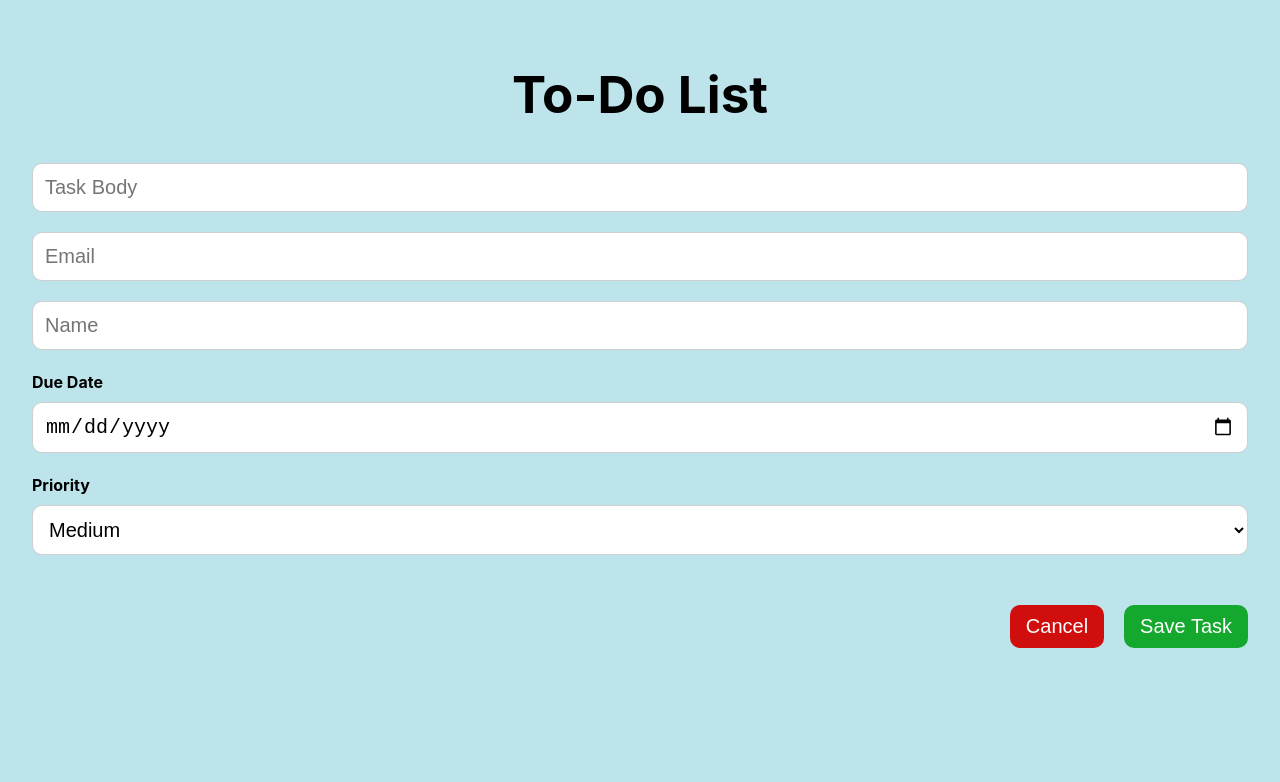
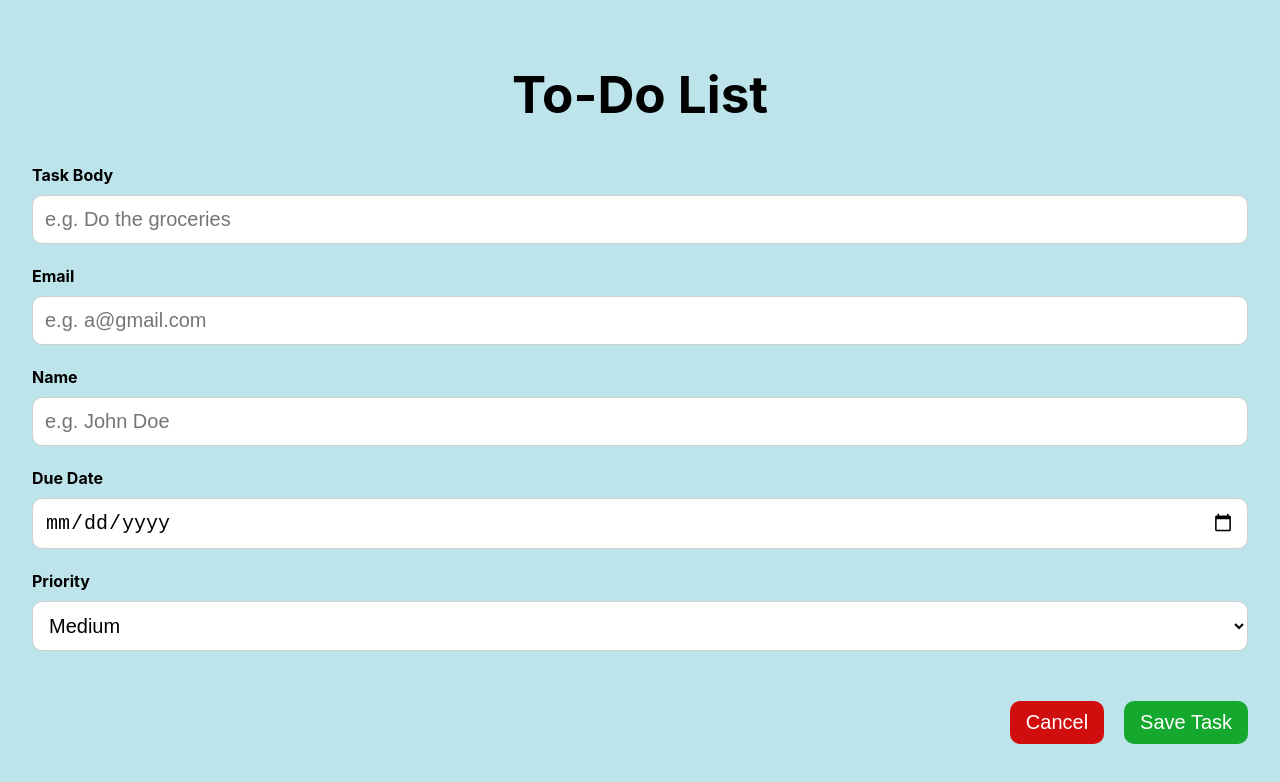
Before and after one commit to DiogoLanc/react-todo-list, a React (Vite) app: page / in a window 1280 px wide. Both pictures are taken after typing "Sample", "5" into the empty fields and a click on the button "Add Task". Shown: the top 782 px of the page. Built offline with nearby package versions, Linux system fonts and the light colour scheme; data requests are answered from the project's data file.

Commit message:
updated labels

```diff
--- a/src/components/TaskForm.tsx
+++ b/src/components/TaskForm.tsx
@@ -44,32 +44,37 @@ export const TaskForm = ({
           {error}
         </p>
       )}
-
+      <label style={labelStyle}>
+        Task Body
         <input
           type="text"
-        placeholder="Task Body"
+          placeholder="e.g. Do the groceries"
           value={formData.body}
           required
           onChange={(e) => setFormData({ ...formData, body: e.target.value })}
           style={formStyle}
         />
-
+      </label>
+      <label style={labelStyle}>
+        Email
         <input
           type="text"
-        placeholder="Email"
+          placeholder="e.g. a@gmail.com"
           value={formData.email}
           onChange={(e) => setFormData({ ...formData, email: e.target.value })}
           style={formStyle}
         />
-
+      </label>
+      <label style={labelStyle}>
+        Name
         <input
           type="text"
-        placeholder="Name"
+          placeholder="e.g. John Doe"
           value={formData.name}
           onChange={(e) => setFormData({ ...formData, name: e.target.value })}
           style={formStyle}
         />
-
+      </label>
       <label style={labelStyle}>
         Due Date
         <input
@@ -81,7 +86,6 @@ export const TaskForm = ({
           style={formStyle}
         />
       </label>
-
       <label style={labelStyle}>
         Priority
         <select
@@ -102,7 +106,6 @@ export const TaskForm = ({
           </option>
         </select>
       </label>
-
       <div
         style={{
           display: "flex",
```
Lines whose indentation alone changed are shown as unchanged.
